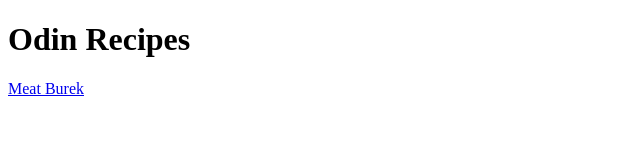
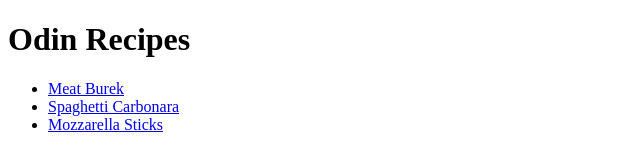
Before and after one commit to PatrickDallasMurray/odin-recipes, a plain HTML site: page index.html in a window 1280 px wide. Shown: the whole page, without its empty margins (0-640 px from the left). Drawn offline with Linux system fonts and the light colour scheme.

Commit message:
Updating project

```diff
--- a/index.html
+++ b/index.html
@@ -3,15 +3,17 @@
 
     <head>
         <meta charset="UTF-8">
-        <title>TBD</title>
-
+        <title>TOP: Recipes Project</title>
     </head>
 
 
     <body>
         <h1>Odin Recipes</h1>
-        <a href="recipes/burek.html">Meat Burek</a>
-
+        <ul>
+            <li><a href="recipes/burek.html">Meat Burek</a></li>
+            <li><a href="recipes/carbonara.html">Spaghetti Carbonara</a></li>
+            <li><a href="recipes/mozz_sticks.html">Mozzarella Sticks</a></li>
+        </ul>
     </body>
 
 
```
Also changed, not shown: recipes/carbonara.html (+1 -1 lines), images/carbonara.jpg (added), images/mozz_sticks.jpg (added).
